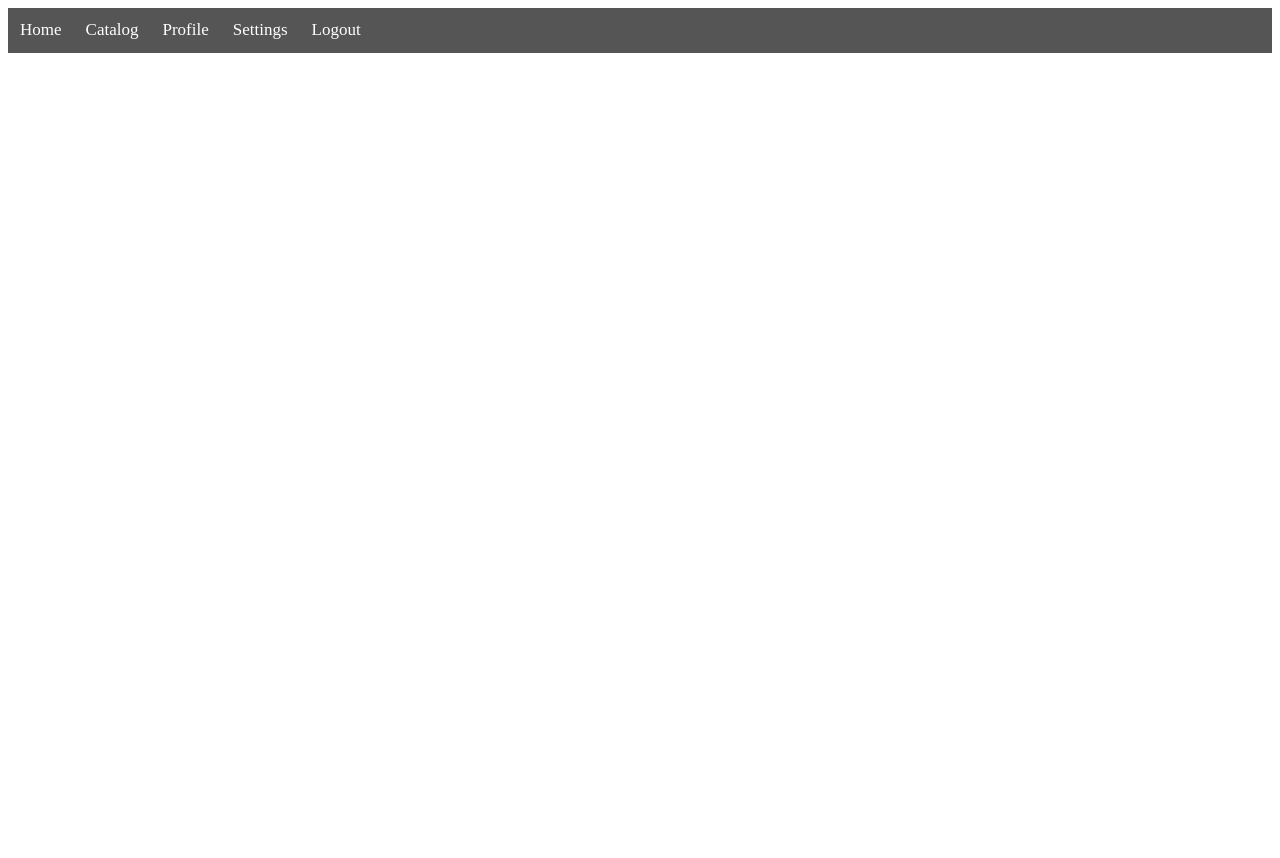
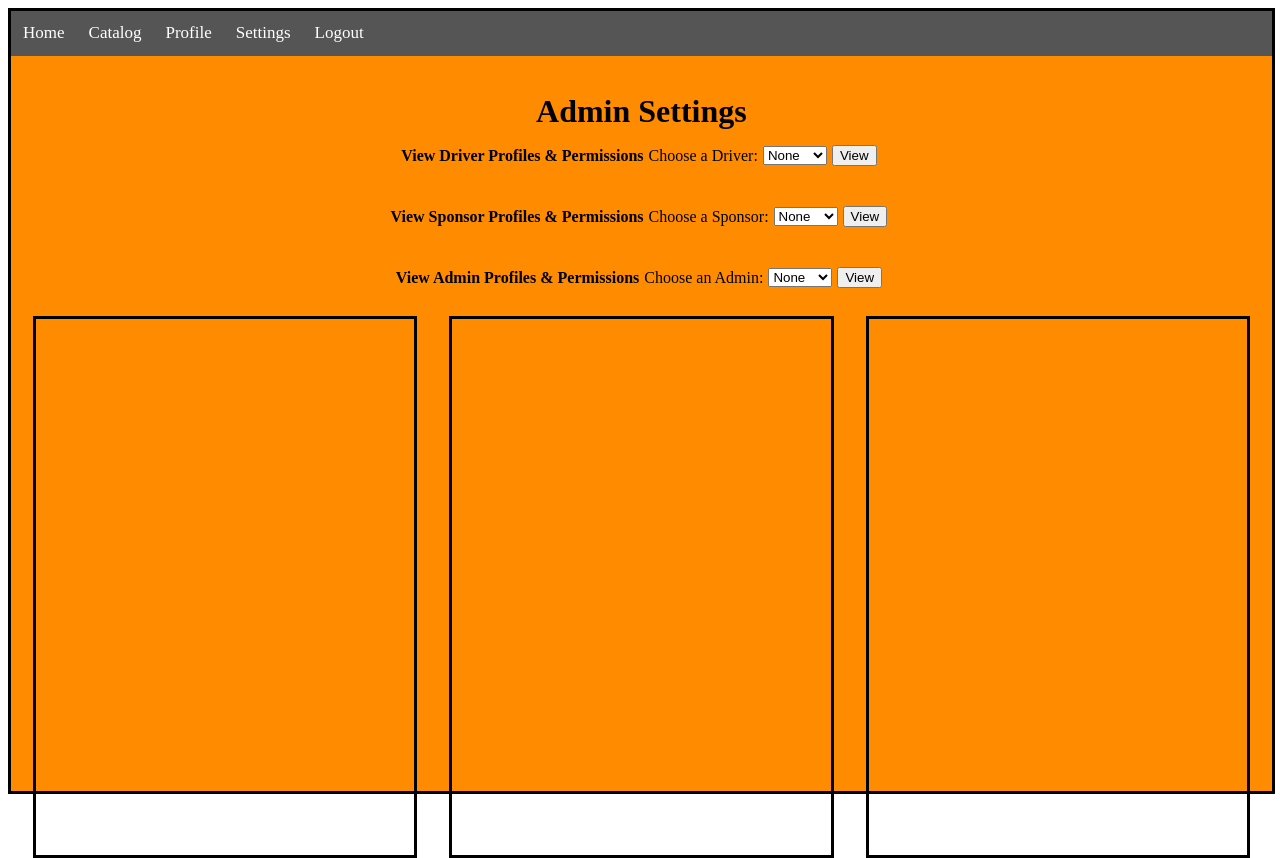
Before and after one commit to team26github/backend, a Vue app in the folder frontend/: page /admin/1/settings in a window 1280 px wide. Before the commit the page ends 816 px from the top, so only its background shows below. Built offline with nearby package versions, Linux system fonts and the light colour scheme.

Commit message:
Admin settings bones

```diff
--- a/frontend/src/components/AdminSettings.vue
+++ b/frontend/src/components/AdminSettings.vue
@@ -1,5 +1,57 @@
 <template>
-    <NavBar :usertype="user_type" :username="username"></NavBar>
+    <div class="settings-container">
+        <NavBar :usertype="user_type" :username="username"></NavBar>
+        <div class="row">
+            <h1>Admin Settings</h1>
+        </div>
+        <div class="row">
+            <div class="driver-profiles-permissions">
+                <p><strong>View Driver Profiles & Permissions</strong></p>
+                <label class="drivers">Choose a Driver:</label>
+                <select class="drivers">
+                    <option value="None" selected>None</option>
+                    <option value="Grant">Grant</option>
+                    <option value="Rachel">Rachel</option>
+                    <option value="Greg">Greg</option>
+                    <option value="Kaitlyn">Kaitlyn</option>
+                </select>
+                <button>View</button>
+            </div>
+        </div>
+        <div class="row">
+            <div class="sponsor-profiles-permissions">
+                <p><strong>View Sponsor Profiles & Permissions</strong></p>
+                <label class="sponsors">Choose a Sponsor:</label>
+                <select class="sponsors">
+                    <option value="None" selected>None</option>
+                    <option value="Grant">Grant</option>
+                    <option value="Rachel">Rachel</option>
+                    <option value="Greg">Greg</option>
+                    <option value="Kaitlyn">Kaitlyn</option>
+                </select>
+                <button>View</button>
+            </div>
+        </div>
+        <div class="row">
+            <div class="admin-profiles-permissions">
+                <p><strong>View Admin Profiles & Permissions</strong></p>
+                <label class="admins">Choose an Admin:</label>
+                <select class="admins">
+                    <option value="None" selected>None</option>
+                    <option value="Grant">Grant</option>
+                    <option value="Rachel">Rachel</option>
+                    <option value="Greg">Greg</option>
+                    <option value="Kaitlyn">Kaitlyn</option>
+                </select>
+                <button>View</button>
+            </div>
+        </div>
+        <div class="row">
+            <div class="driver-container">{{ driver_info }}</div>
+            <div class="sponsor-container">{{ sponsor_info }}</div>
+            <div class="admin-container">{{ admin_info }}</div>
+        </div>
+    </div>
 </template>
 
 <script>
@@ -10,7 +62,10 @@
     data() {
         return {
             user_type: "admin",
-            username: null
+            username: null,
+            driver_info: null,
+            sponsor_info: null,
+            admin_info: null
         };
     },
 
@@ -22,4 +77,49 @@
 }
 </script>
 
-<style scoped></style>
+<style scoped>
+    .settings-container {
+        display: flex;
+        flex-direction: column;
+        width: 98.5vw;
+        height: 97.5vh;
+        border-style: solid;
+        border-color: black;
+        gap: 1rem;
+        background-color: darkorange;
+    }
+
+    .row {
+        width: 100%;
+        height: 45px;
+        display: flex;
+        flex-direction: row;
+        justify-content: center;
+        gap: 2rem;
+    }
+
+    button {
+        margin-right: 5px;
+        margin-left: 5px;
+    }
+
+    .driver-profiles-permissions, .sponsor-profiles-permissions, .admin-profiles-permissions {
+        display: flex;
+        flex-direction: row;
+        align-items: center;
+    }
+
+    .drivers, .sponsors, .admins {
+        margin-left: 5px;
+    }
+
+    .driver-container, .sponsor-container, .admin-container {
+        display: grid;
+        place-items: center;
+        width: 30%;
+        height: 67vh;
+        border-style: solid;
+        border-color: black;
+        align-items: center;
+    }
+</style>
--- a/frontend/src/components/SponsorSettings.vue
+++ b/frontend/src/components/SponsorSettings.vue
@@ -161,6 +161,7 @@
         justify-content: center;
         gap: 1rem;
     }
+
     button {
         margin-right: 5px;
         margin-left: 5px;
```
